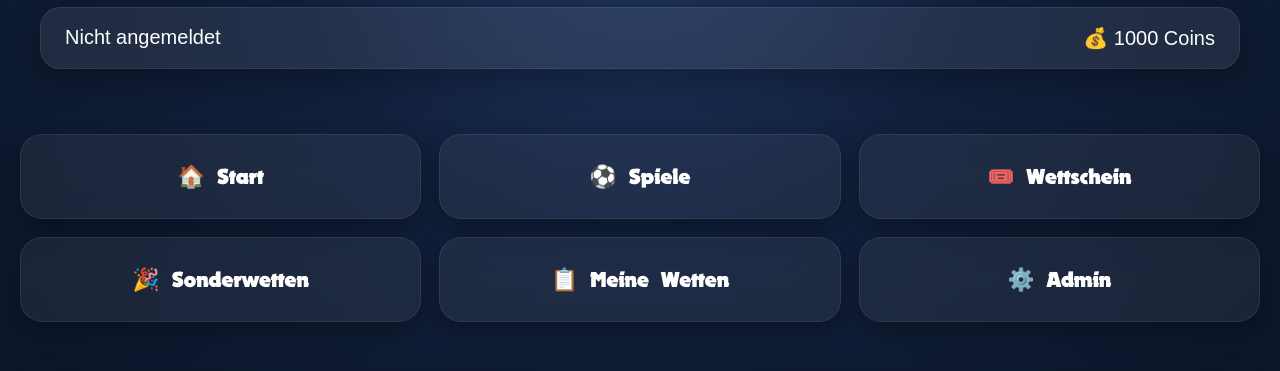
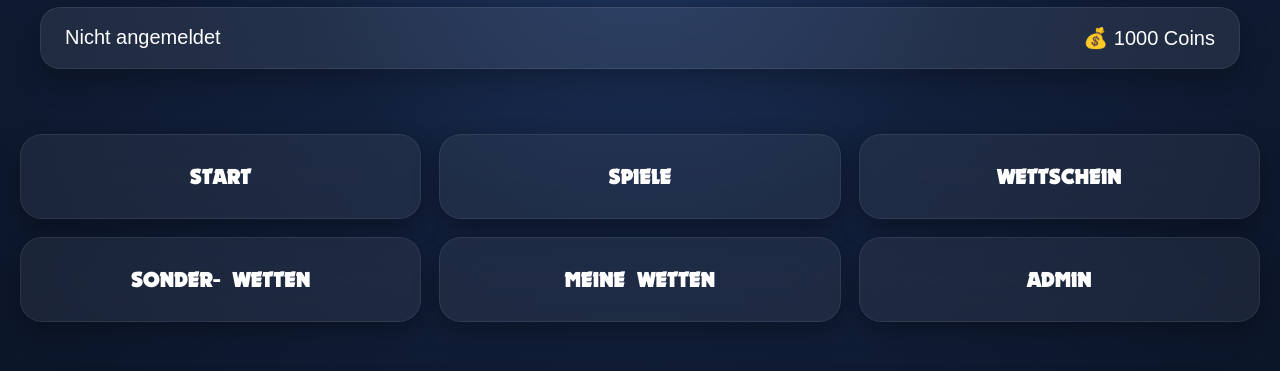
Before and after one commit to lw08946-lgtm/-tippspiel-kickturnier-2026-, a website: page index.html in a window 1280 px wide. Shown: the part 139-510 px from the top of the page. Drawn offline with Linux system fonts and the light colour scheme; no server answers.

Commit message:
Update index.html

```diff
--- a/index.html
+++ b/index.html
@@ -27,16 +27,31 @@
 
 <nav>
 
-<button onclick="zeigeStart()">🏠 Start</button>
 
-<button onclick="zeigeSpiele()">⚽ Spiele</button>
+<button onclick="zeigeStart()">
+START
+</button>
 
-<button onclick="zeigeWettschein()">🎟️ Wettschein</button>
-<button onclick="zeigeSonderwetten()">🎉 Sonderwetten</button>
+<button onclick="zeigeSpiele()">
+SPIELE
+</button>
 
-<button onclick="zeigeMeineWetten()">📋 Meine Wetten</button>
+<button onclick="zeigeWettschein()">
+WETTSCHEIN
+</button>
+<button onclick="zeigeSonderwetten()">
+SONDER-
+WETTEN
+</button>
 
-<button onclick="zeigeAdmin()">⚙️ Admin</button>
+<button onclick="zeigeMeineWetten()">
+MEINE
+WETTEN
+</button>
+
+<button onclick="zeigeAdmin()">
+ADMIN
+</button>
 
 
 </nav>
```
